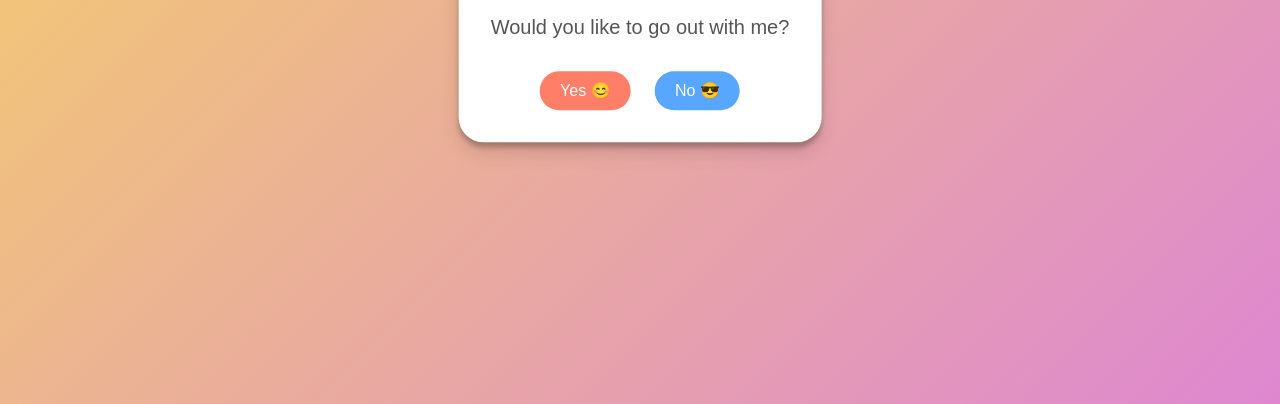
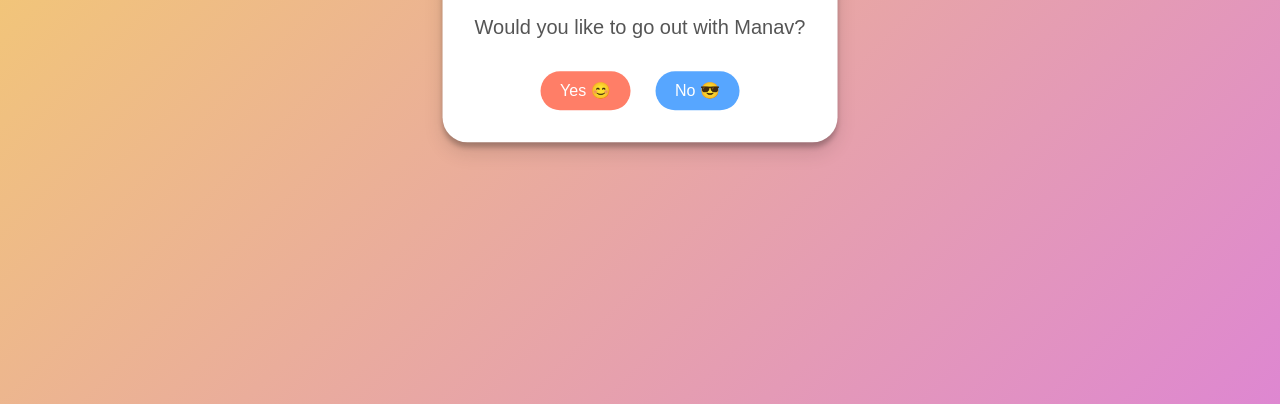
Before and after one commit to manavkdubey/ask-date, a plain HTML site: page index.html in a window 1280 px wide. Shown: the part 396-800 px from the top of the page. Drawn offline with Linux system fonts and the light colour scheme.

Commit message:
first commit

```diff
--- a/index.html
+++ b/index.html
@@ -9,7 +9,7 @@
 <body>
 <div class="container">
     <h1 class="title">Hey There</h1>
-    <p class="subtitle">Would you like to go out with me?</p>
+    <p class="subtitle">Would you like to go out with Manav?</p>
     <div class="buttons">
         <button id="yes-btn" class="yes">Yes 😊</button>
         <button id="no-btn" class="no">No 😎</button>
```
